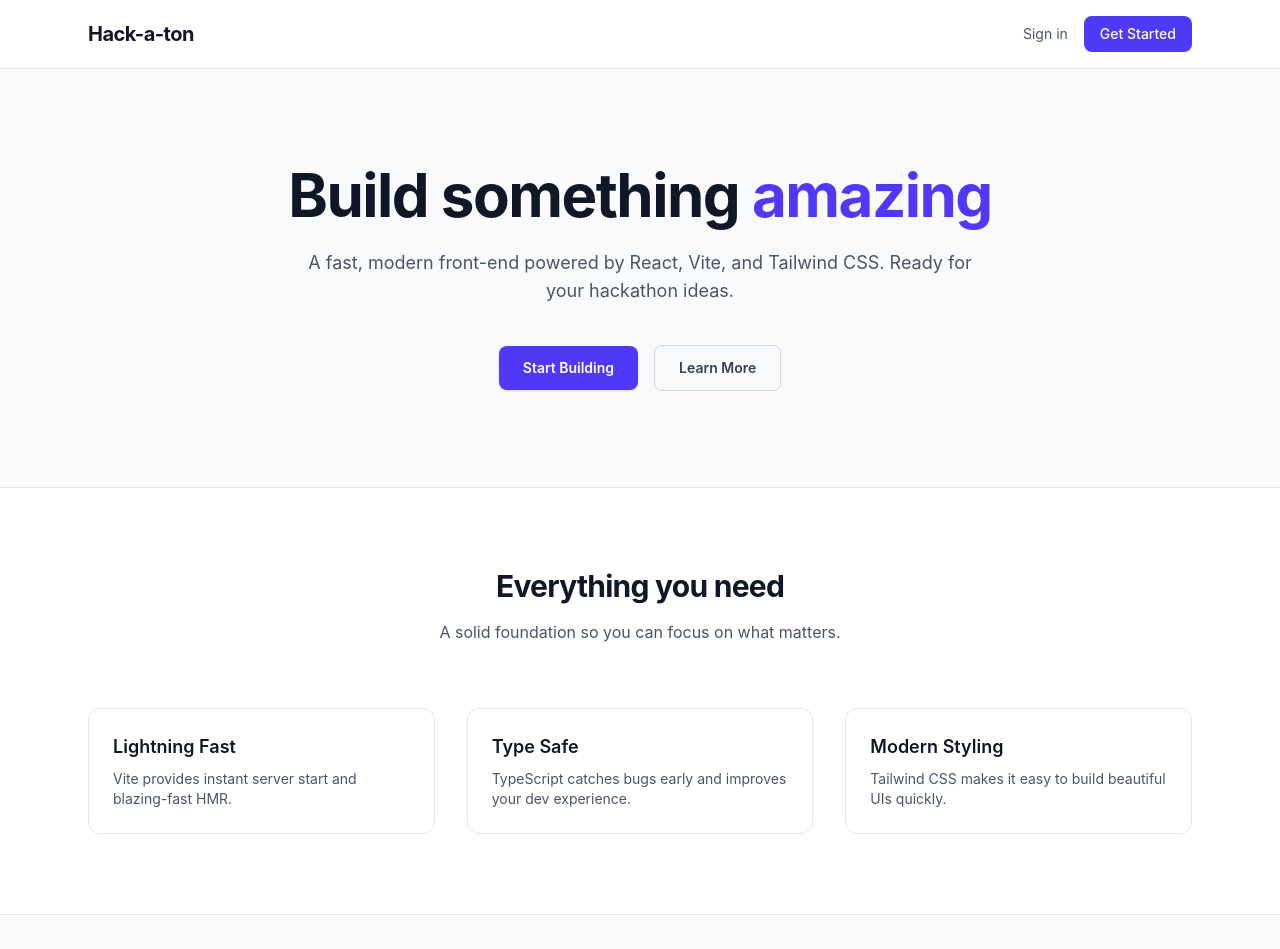
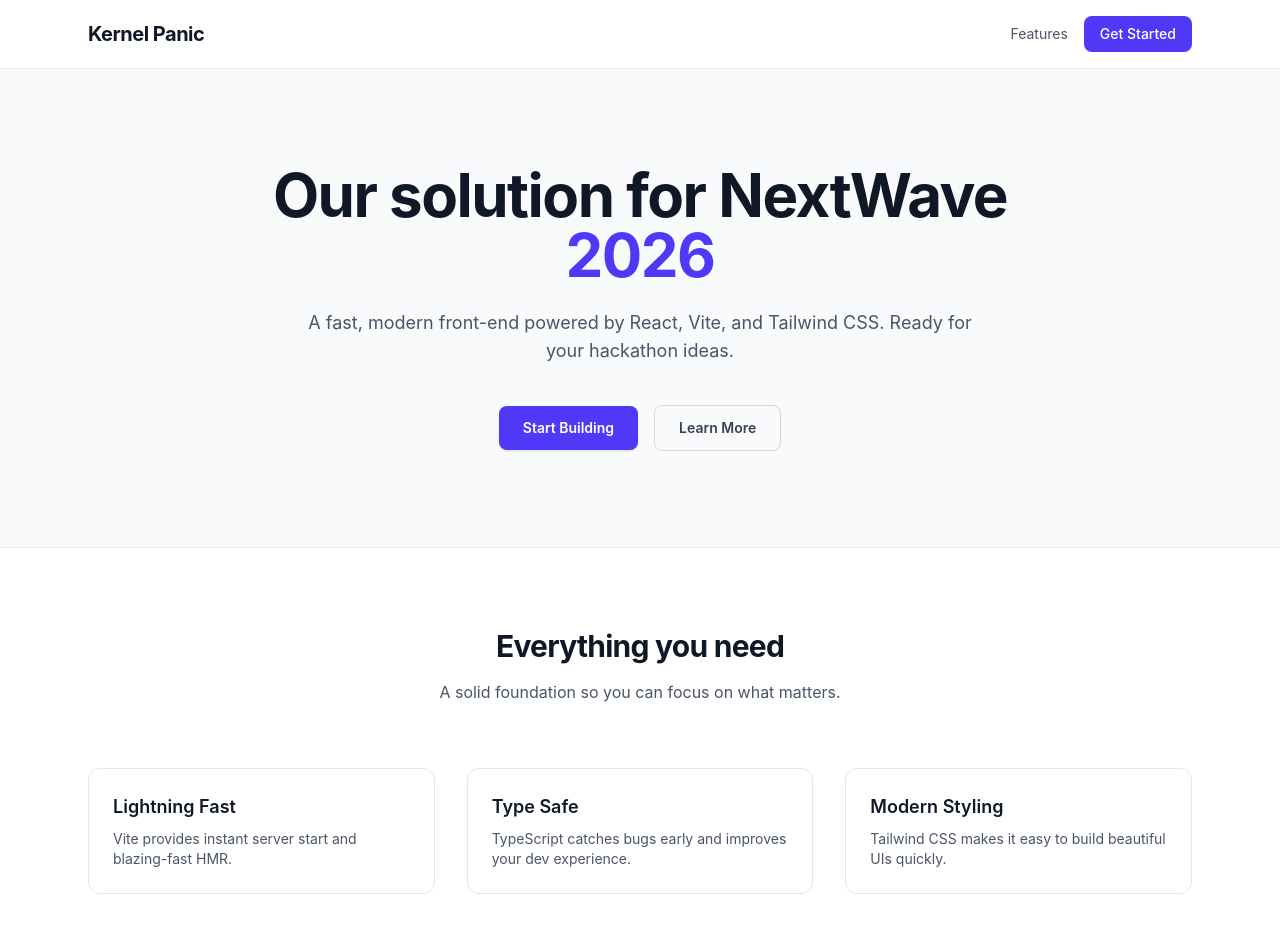
Before and after one commit to DiegolD0609/Hack-a-ton-front, a React (Vite) app: page / in a window 1280 px wide. Before the commit this address led to /landing. Shown: the top 949 px of the page. Built offline with nearby package versions, Linux system fonts and the light colour scheme.

Commit message:
Initial Release

```diff
--- a/src/App.tsx
+++ b/src/App.tsx
@@ -4,10 +4,80 @@ import AppRouter from '@/middleware/AppRouter'
 
 export default function App() {
   return (
-    <BrowserRouter>
-      <AuthProvider>
-        <AppRouter />
-      </AuthProvider>
-    </BrowserRouter>
+    <div className="min-h-screen bg-gray-50 text-gray-900 dark:bg-gray-950 dark:text-gray-100">
+      {/* Navbar */}
+      <nav className="border-b border-gray-200 bg-white dark:border-gray-800 dark:bg-gray-900">
+        <div className="mx-auto flex max-w-6xl items-center justify-between px-6 py-4">
+          <span className="text-xl font-bold tracking-tight">
+            Kernel Panic
+          </span>
+          <div className="flex items-center gap-4">
+            <a href="#features" className="text-sm text-gray-600 hover:text-gray-900 dark:text-gray-400 dark:hover:text-white">
+              Features
+            </a>
+            <button className="rounded-lg bg-indigo-600 px-4 py-2 text-sm font-medium text-white hover:bg-indigo-700 transition-colors">
+              Get Started
+            </button>
+          </div>
+        </div>
+      </nav>
+
+      {/* Hero */}
+      <section className="mx-auto max-w-4xl px-6 py-24 text-center">
+        <h1 className="text-5xl font-bold tracking-tight sm:text-6xl">
+          Our solution for NextWave{' '}
+          <span className="text-indigo-600 dark:text-indigo-400">2026</span>
+        </h1>
+        <p className="mt-6 text-lg text-gray-600 dark:text-gray-400 max-w-2xl mx-auto">
+          A fast, modern front-end powered by React, Vite, and Tailwind CSS.
+          Ready for your hackathon ideas.
+        </p>
+        <div className="mt-10 flex items-center justify-center gap-4">
+          <button className="rounded-lg bg-indigo-600 px-6 py-3 text-sm font-semibold text-white shadow-sm hover:bg-indigo-700 transition-colors">
+            Start Building
+          </button>
+          <button className="rounded-lg border border-gray-300 px-6 py-3 text-sm font-semibold text-gray-700 hover:bg-gray-100 dark:border-gray-700 dark:text-gray-300 dark:hover:bg-gray-800 transition-colors">
+            Learn More
+          </button>
+        </div>
+      </section>
+
+      {/* Features */}
+      <section id="features" className="border-t border-gray-200 bg-white py-20 dark:border-gray-800 dark:bg-gray-900">
+        <div className="mx-auto max-w-6xl px-6">
+          <h2 className="text-center text-3xl font-bold tracking-tight">
+            Everything you need
+          </h2>
+          <p className="mt-4 text-center text-gray-600 dark:text-gray-400">
+            A solid foundation so you can focus on what matters.
+          </p>
+
+          <div className="mt-16 grid gap-8 sm:grid-cols-2 lg:grid-cols-3">
+            {[
+              { title: 'Lightning Fast', desc: 'Vite provides instant server start and blazing-fast HMR.' },
+              { title: 'Type Safe', desc: 'TypeScript catches bugs early and improves your dev experience.' },
+              { title: 'Modern Styling', desc: 'Tailwind CSS makes it easy to build beautiful UIs quickly.' },
+            ].map((feature) => (
+              <div
+                key={feature.title}
+                className="rounded-xl border border-gray-200 p-6 dark:border-gray-800"
+              >
+                <h3 className="text-lg font-semibold">{feature.title}</h3>
+                <p className="mt-2 text-sm text-gray-600 dark:text-gray-400">
+                  {feature.desc}
+                </p>
+              </div>
+            ))}
+          </div>
+        </div>
+      </section>
+
+      {/* Footer */}
+      <footer className="border-t border-gray-200 dark:border-gray-800">
+        <div className="mx-auto max-w-6xl px-6 py-8 text-center text-sm text-gray-500">
+          Built with React + Vite + Tailwind CSS
+        </div>
+      </footer>
+    </div>
   )
 }
```
